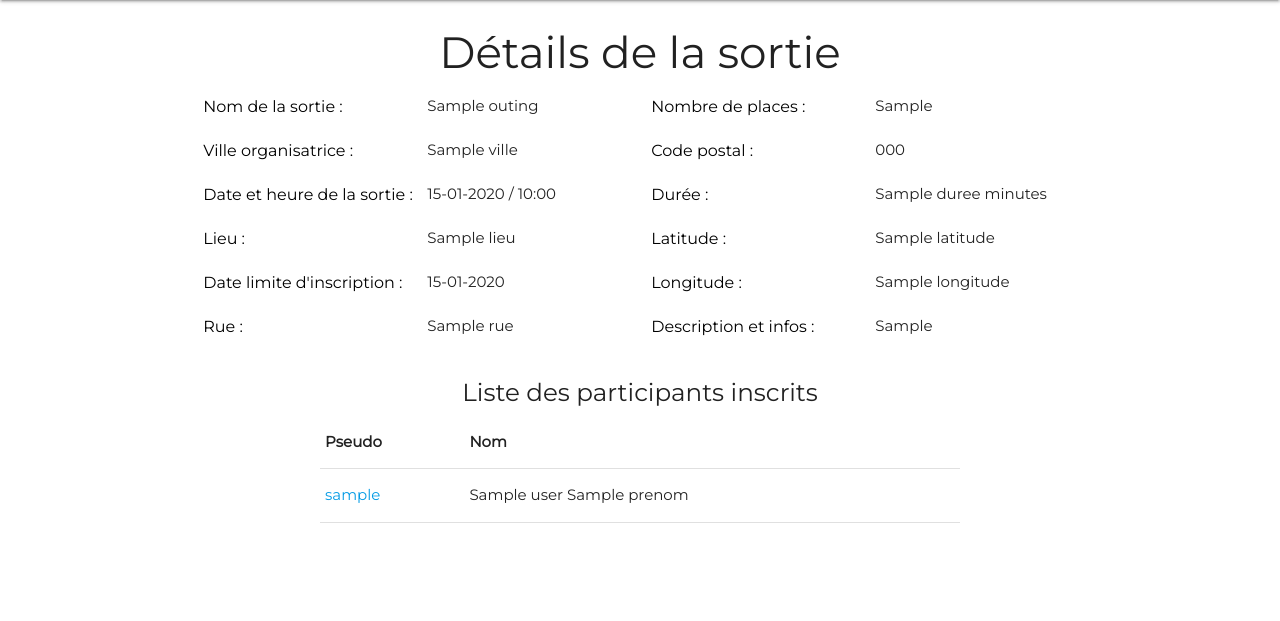
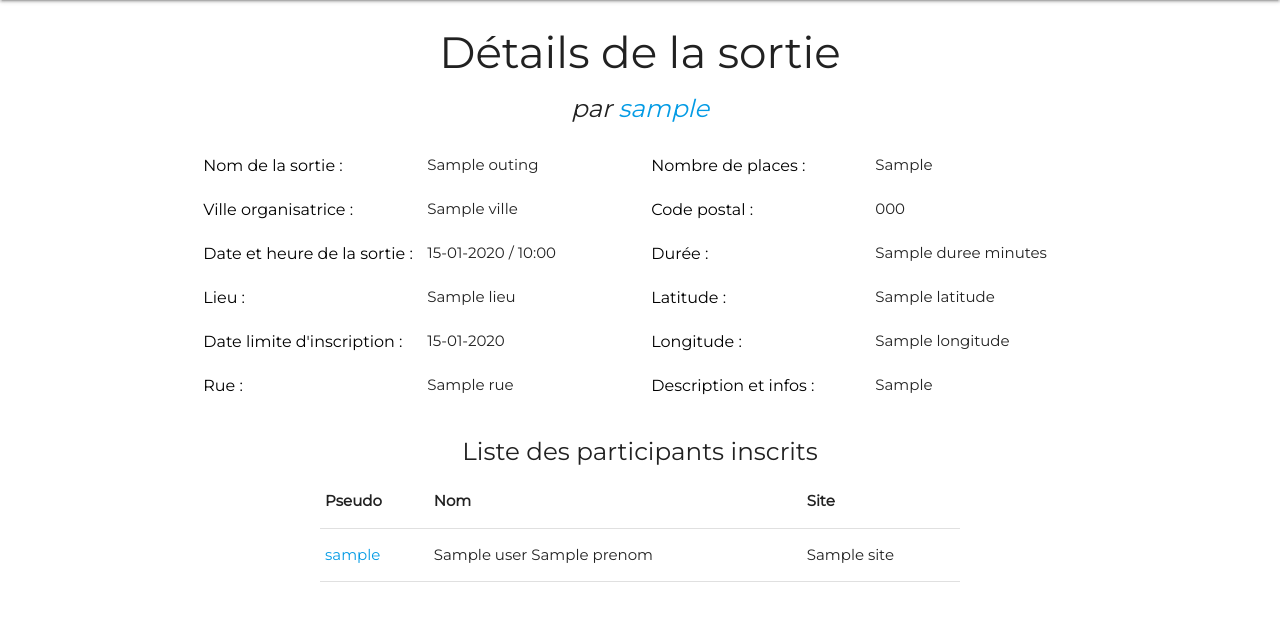
Before and after one commit to Kobreizhyashi/projet_sortir.com, a Symfony app: template templates/sortie/afficher_sortie.html.twig in a window 1280 px wide. Shown: the part 64-685 px from the top of the page. Run offline with Twig, Linux system fonts and the light colour scheme; the template is opened without the code that fills it: most values are stand-ins (such as "Sample title", 1, 10 or a date in 2020); some libraries are stand-ins or nearby versions.

Commit message:
affichage organisateur dans détails sortie / ajout nom ville dans liste sorties

```diff
--- a/src/Entity/Outing.php
+++ b/src/Entity/Outing.php
@@ -23,8 +23,8 @@ class Outing
 
     /**
      * @Assert\NotBlank(message="Veuillez saisir un nom de sortie")
-     * @Assert\Length(max="30",maxMessage="Le nom ne doit pas dépasser 30 caractères")
-     * @ORM\Column(type="string", length=30)
+     * @Assert\Length(max="60",maxMessage="Le nom ne doit pas dépasser 60 caractères")
+     * @ORM\Column(type="string", length=60)
      */
     private $nom;
 
--- a/templates/sortie/afficher_sortie.html.twig
+++ b/templates/sortie/afficher_sortie.html.twig
@@ -17,9 +17,17 @@
         <div class="container row truncate">
 
             <h3 class="titre center-align">Détails de la sortie</h3>
-
+            <h5 class="center-align"><em>par
+                {% if app.user.id == outing.organisateur.id %}
+                    <a href="{{ path('my_details',{'id':outing.organisateur.id}) }}">
+                {% else %}
+                        <a href="{{ path('their_details',{'id':outing.organisateur.id}) }}">
+                {% endif %}
+                    {{ outing.organisateur.username }}</em>
+                </a>
+            </h5>
+            <br>
             <div class="col s12 l6 m6 xl6">
-
 
                 <div class="row">
                     <div class="col s6 l6 m6">
@@ -171,6 +179,7 @@
                         <tr>
                             <th class="tpTH">Pseudo</th>
                             <th class="tpTH">Nom</th>
+                            <th class="tpTH">Site</th>
                         </tr>
                         </thead>
 
@@ -190,6 +199,7 @@
                                 {% endif %}
 
                                 <td>{{ inscription.user.nom }} {{ inscription.user.prenom }}</td>
+                                <td>{{ inscription.user.site.nom }}</td>
 
                             </tr>
                         {% endfor %}
```
